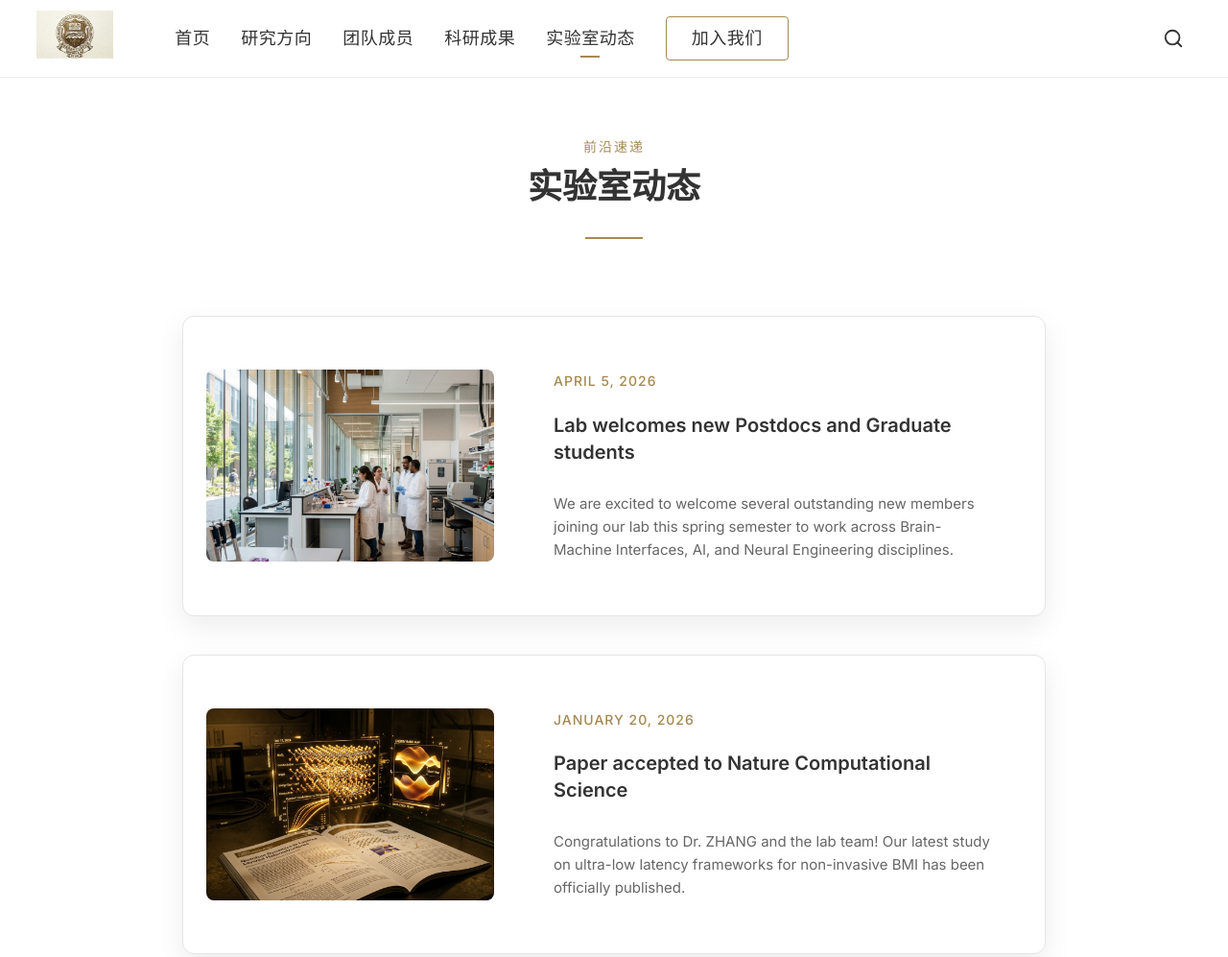
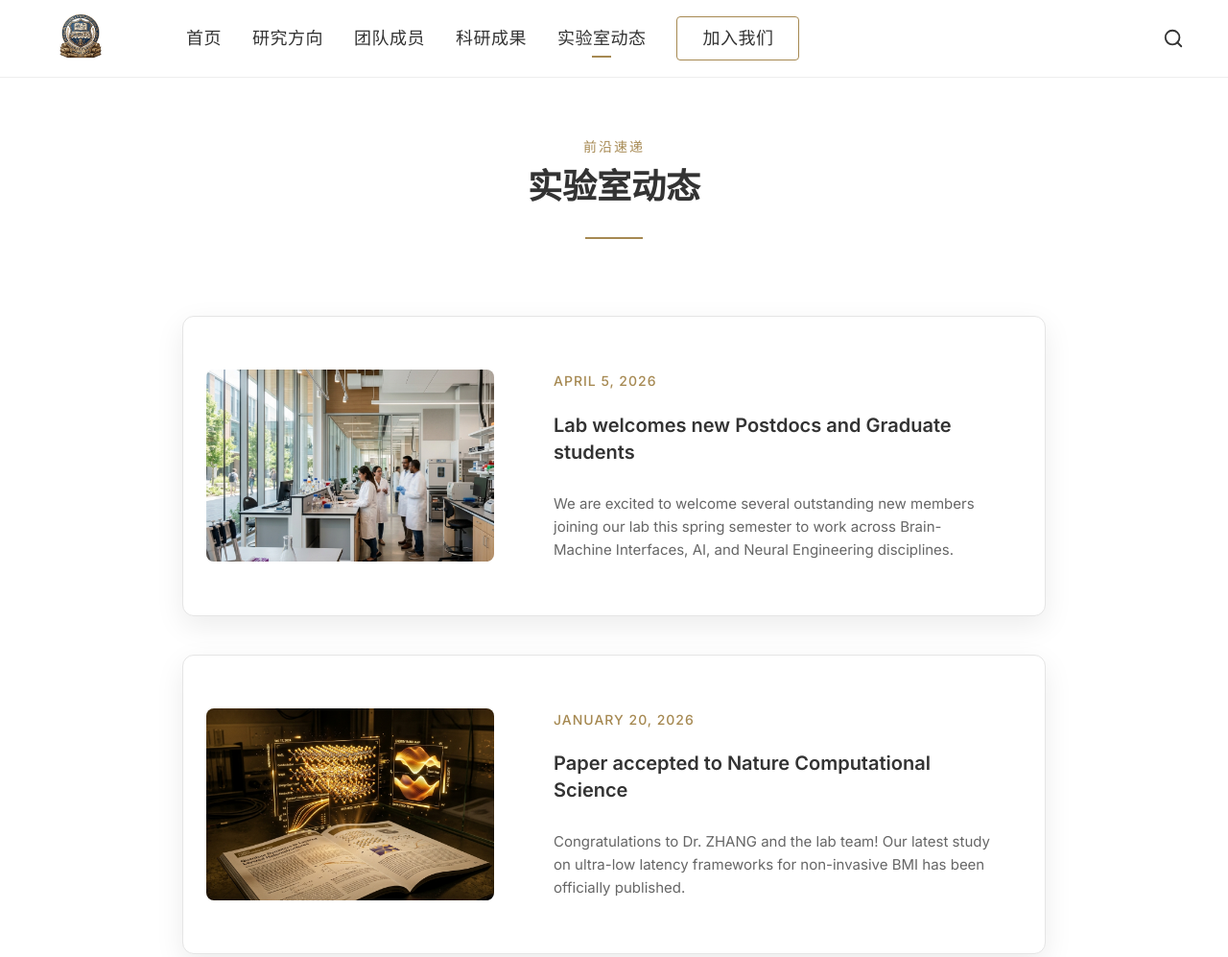
Before and after one commit to LLLLLoong/bmi-lab-website, a plain HTML site: page news.html in a window 1280 px wide. Shown: the top 997 px of the page at 96% size. Drawn offline with Linux system fonts and the light colour scheme.

Commit message:
fix: update logo extension to png for transparency

```diff
--- a/news.html
+++ b/news.html
@@ -24,7 +24,7 @@
             <div class="nav-left">
                 <div class="logo-container">
                     <a href="index.html">
-                        <img src="assets/logo.jpg" alt="BMI&IE Lab Logo" class="logo-img" onerror="this.src=''; this.alt='BMI&IE Lab'; this.style.fontSize='20px'; this.style.fontWeight='bold'; this.style.color='#333'; this.style.textDecoration='none';">
+                        <img src="assets/logo.png" alt="BMI&IE Lab Logo" class="logo-img" onerror="this.src=''; this.alt='BMI&IE Lab'; this.style.fontSize='20px'; this.style.fontWeight='bold'; this.style.color='#333'; this.style.textDecoration='none';">
                     </a>
                 </div>
                 <nav class="nav-links">
```
Also changed, not shown: index.html (+1 -1 lines), join.html (+1 -1 lines), profile_mali.html (+1 -1 lines), pub_paper1.html (+1 -1 lines), pub_paper2.html (+1 -1 lines), pub_paper3.html (+1 -1 lines), publications.html (+1 -1 lines), research.html (+1 -1 lines), research_ai.html (+1 -1 lines), research_bci.html (+1 -1 lines), research_ie.html (+1 -1 lines), team.html (+1 -1 lines), assets/logo.jpg (deleted), assets/logo.png (added).
